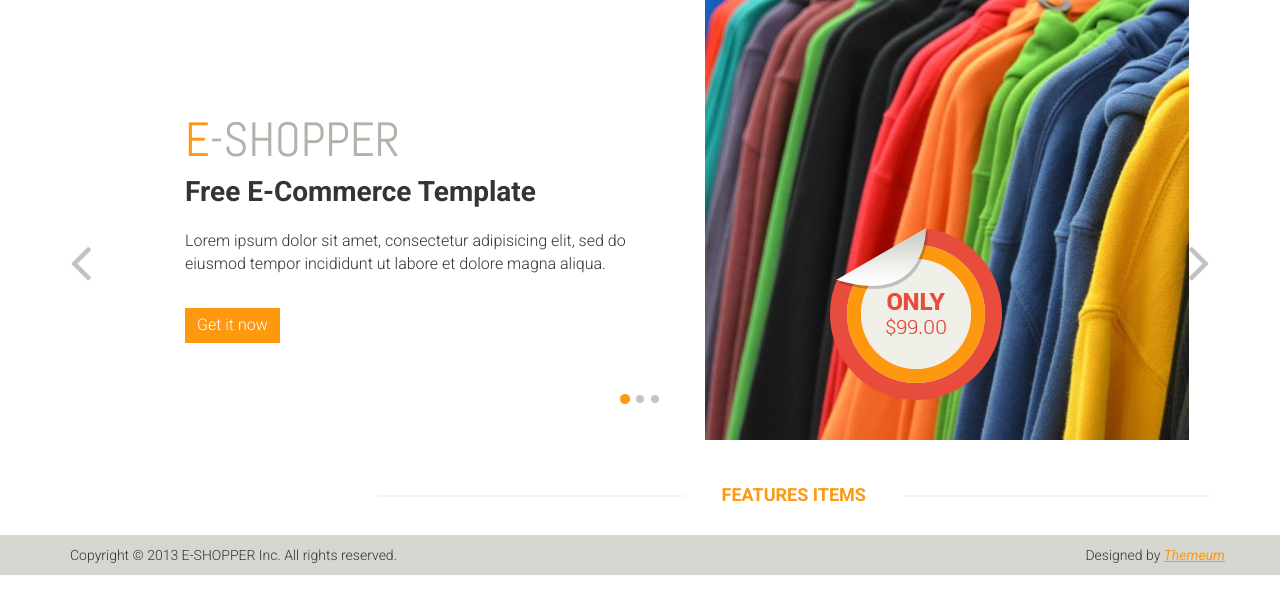
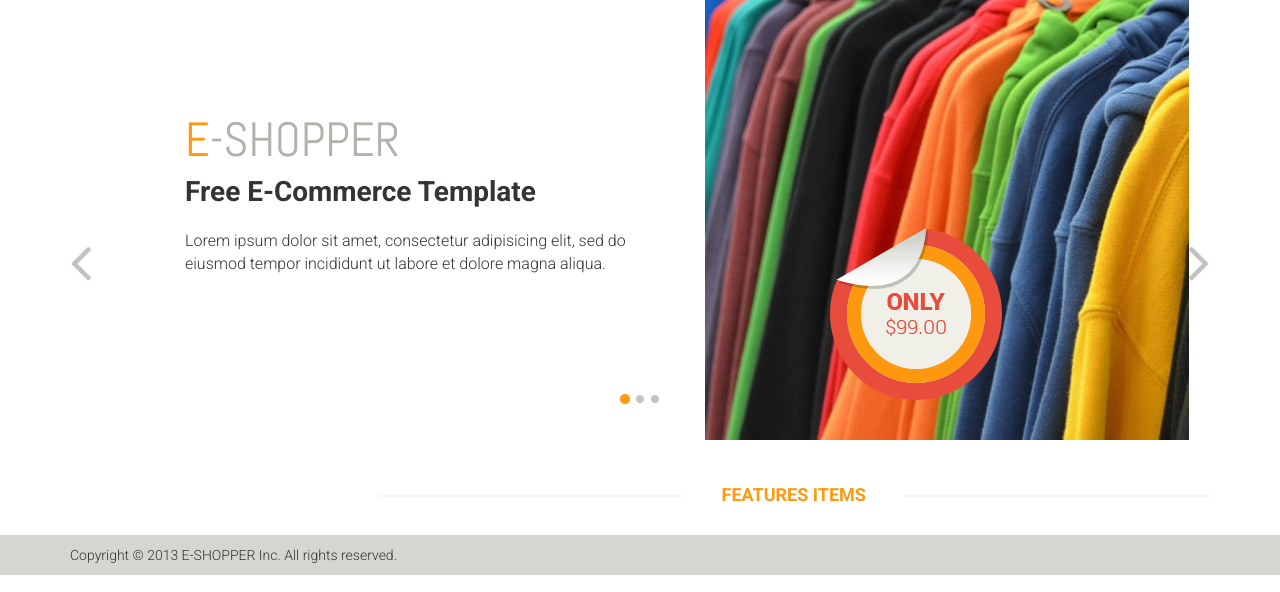
Before and after one commit to kmlxn/clothes, a Django app: template catalog/templates/catalog/index.html in a window 1280 px wide. Shown: the part 208-800 px from the top of the page. Run offline with Django 3.2, Linux system fonts and the light colour scheme; the template is opened without the code that fills it, so the values that code supplies are empty; some libraries are stand-ins or nearby versions.

Commit message:
Some template fixes.

```diff
--- a/catalog/templates/catalog/base.html
+++ b/catalog/templates/catalog/base.html
@@ -45,7 +45,7 @@
 				<div class="row">
 					<div class="col-sm-4">
 						<div class="logo pull-left">
-							<a href="index.html"><img src="/static/catalog/images/home/logo.png" alt="" /></a>
+							<a href="{% url 'catalog:index_page' %}"><img src="/static/catalog/images/home/logo.png" alt="" /></a>
 						</div>
 					</div>
                     <div class="col-sm-8">
@@ -95,7 +95,6 @@
 			<div class="container">
 				<div class="row">
 					<p class="pull-left">Copyright © 2013 E-SHOPPER Inc. All rights reserved.</p>
-					<p class="pull-right">Designed by <span><a target="_blank" href="http://www.themeum.com">Themeum</a></span></p>
 				</div>
 			</div>
 		</div>
--- a/catalog/templates/catalog/index.html
+++ b/catalog/templates/catalog/index.html
@@ -20,7 +20,6 @@
 									<h1><span>E</span>-SHOPPER</h1>
 									<h2>Free E-Commerce Template</h2>
 									<p>Lorem ipsum dolor sit amet, consectetur adipisicing elit, sed do eiusmod tempor incididunt ut labore et dolore magna aliqua. </p>
-									<button type="button" class="btn btn-default get">Get it now</button>
 								</div>
 								<div class="col-sm-6">
 									<img src="/static/catalog/images/home/main1.jpg" class="girl img-responsive" alt="" />
@@ -32,7 +31,6 @@
 									<h1><span>E</span>-SHOPPER</h1>
 									<h2>100% Responsive Design</h2>
 									<p>Lorem ipsum dolor sit amet, consectetur adipisicing elit, sed do eiusmod tempor incididunt ut labore et dolore magna aliqua. </p>
-									<button type="button" class="btn btn-default get">Get it now</button>
 								</div>
 								<div class="col-sm-6">
 									<img src="/static/catalog/images/home/main2.jpg" class="girl img-responsive" alt="" />
@@ -45,7 +43,6 @@
 									<h1><span>E</span>-SHOPPER</h1>
 									<h2>Free Ecommerce Template</h2>
 									<p>Lorem ipsum dolor sit amet, consectetur adipisicing elit, sed do eiusmod tempor incididunt ut labore et dolore magna aliqua. </p>
-									<button type="button" class="btn btn-default get">Get it now</button>
 								</div>
 								<div class="col-sm-6">
 									<img src="/static/catalog/images/home/main3.jpg" class="girl img-responsive" alt="" />
```
